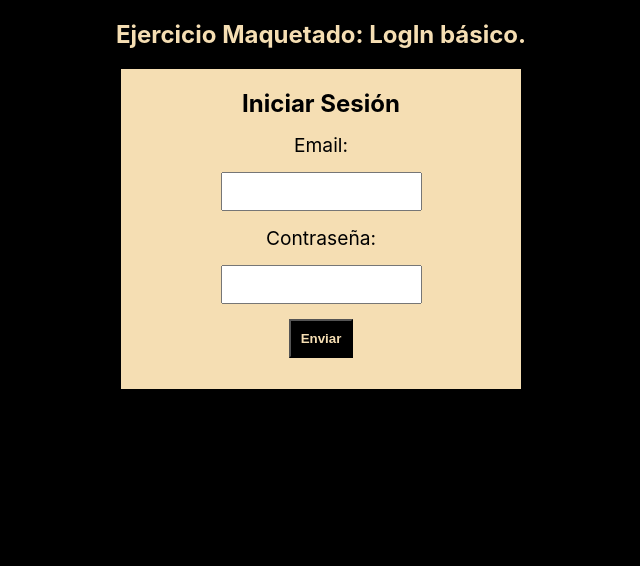
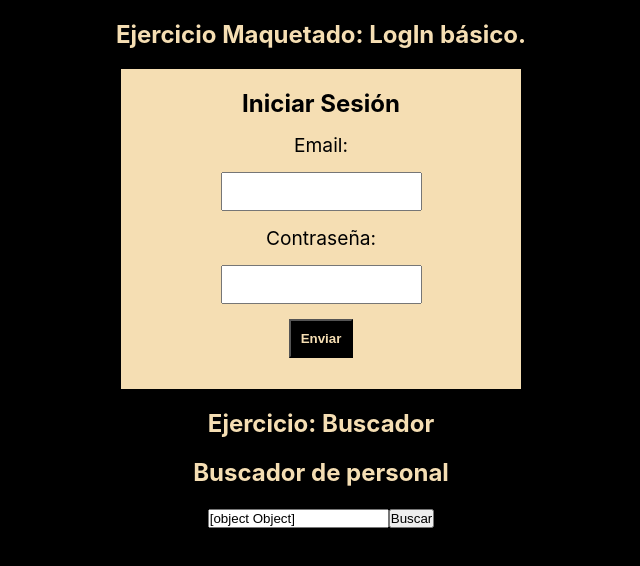
Before and after one commit to dafnemus/ReactDesdeCero, a React (Create React App) app in the folder login-udemy/: page / in a window 1280 px wide. Shown: the top 566 px of the page, without its empty margins (319-959 px from the left). Built offline with nearby package versions, Linux system fonts and the light colour scheme.

Commit message:
ejercicio buscador

```diff
--- a/login-udemy/src/App.js
+++ b/login-udemy/src/App.js
@@ -1,11 +1,14 @@
 import LoginFormBasic from './ejercicios/BasicLogin';
 import './App.css';
+import Search from './ejercicios/search';
 
 function App() {
   return (
     <div className='App'>
       <h2 className="title">Ejercicio Maquetado: LogIn básico.</h2>
       <LoginFormBasic />
+      <h2 className="title">Ejercicio: Buscador</h2>
+      <Search />
     </div>
   );
 }
--- /dev/null
+++ b/login-udemy/src/ejercicios/search/components/SearchBox/index.js
@@ -0,0 +1,19 @@
+import { useState } from 'react';
+
+export default function SearchBox() {
+  const [searchText, setSearchText] = useState({
+    text: '',
+  });
+
+  const handleInputChange = ({ target: { id, value } }) =>
+    setSearchText((last) => ({ ...last, [id]: value }));
+  return (
+    <div>
+      <h2 className='title'>Buscador de personal</h2>
+      <label>
+        <input id='text' onChange={handleInputChange} value={searchText} />
+      </label>
+      <button>Buscar</button>
+    </div>
+  );
+}
--- /dev/null
+++ b/login-udemy/src/ejercicios/search/index.js
@@ -0,0 +1,5 @@
+import SearchBox from './components/SearchBox';
+
+export default function Search() {
+  return <SearchBox />;
+}
```
